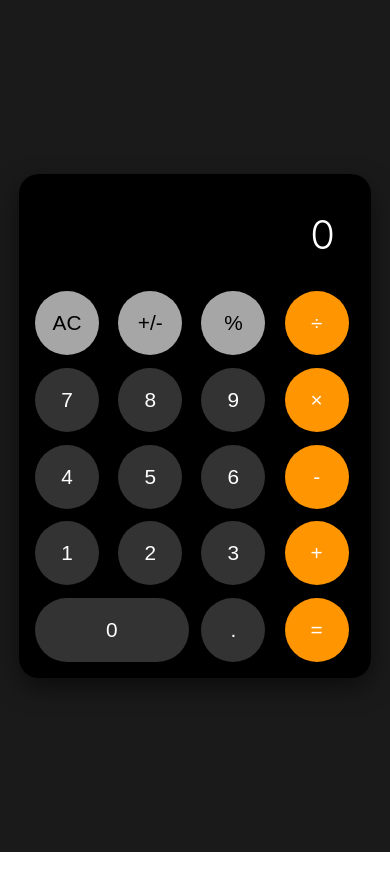
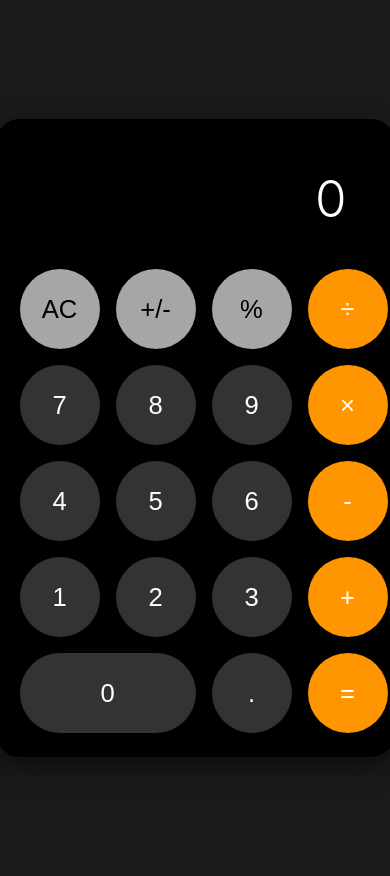
Before and after one commit to repairapple/Calculadorav2, a React (Create React App) app: page / in a window 390 px wide. Before the commit the page ends 852 px from the top, so only its background shows below. Built offline with nearby package versions, Linux system fonts and the light colour scheme.

Commit message:
Mobile: Otimizar layout para telas 6.1 polegadas

```diff
--- a/src/Calculator.css
+++ b/src/Calculator.css
@@ -128,41 +128,93 @@
 
 @media (max-width: 480px) {
   .calculator-container {
-    padding: 0.25rem;
+    padding: 0.5rem;
   }
 
   .calculator {
-    max-width: 20rem;
-    padding: 1rem;
+    max-width: 21rem;
+    width: 85vw;
+    padding: 1.2rem;
     border-radius: 1.25rem;
   }
 
   .display {
-    padding: 1.25rem;
-    margin-bottom: 0.75rem;
+    padding: 1.4rem;
+    margin-bottom: 1rem;
   }
 
   .display-text {
-    font-size: 2.5rem;
+    font-size: 2.8rem;
   }
 
   .button {
-    height: 4rem;
-    width: 4rem;
-    font-size: 1.3rem;
+    height: 4.2rem;
+    width: 4.2rem;
+    font-size: 1.4rem;
     /* Garantir que os botões sejam visíveis e tocáveis */
     min-height: 48px;
     min-width: 48px;
   }
 
   .buttons-grid {
-    gap: 0.8rem;
+    gap: 0.9rem;
   }
 
   /* Ajustar botão zero para mobile */
   .button-zero {
-    min-width: calc(2 * 48px + 0.8rem) !important;
+    min-width: calc(2 * 4.2rem + 0.9rem) !important;
     width: auto !important;
+    border-radius: 2.1rem;
+  }
+}
+
+/* Otimização específica para telas 6.1" (iPhone 11, 12, 13, 14) */
+@media (max-width: 430px) and (min-width: 390px) {
+  .calculator-container {
+    padding: 1rem;
+    min-height: 100vh;
+    display: flex;
+    align-items: center;
+    justify-content: center;
+  }
+
+  .calculator {
+    max-width: 24rem;
+    width: 90vw;
+    padding: 1.5rem;
+    border-radius: 1.5rem;
+  }
+
+  .display {
+    padding: 1.5rem;
+    margin-bottom: 1rem;
+    border-radius: 1rem;
+  }
+
+  .display-text {
+    font-size: 3.2rem;
+    font-weight: 300;
+  }
+
+  .button {
+    height: 5rem;
+    width: 5rem;
+    font-size: 1.6rem;
+    font-weight: 500;
+    /* Área de toque otimizada para 6.1" */
+    min-height: 50px;
+    min-width: 50px;
+  }
+
+  .buttons-grid {
+    gap: 1rem;
+  }
+
+  /* Botão zero otimizado para 6.1" */
+  .button-zero {
+    min-width: calc(2 * 5rem + 1rem) !important;
+    width: auto !important;
+    border-radius: 2.5rem;
   }
 }
 
```
